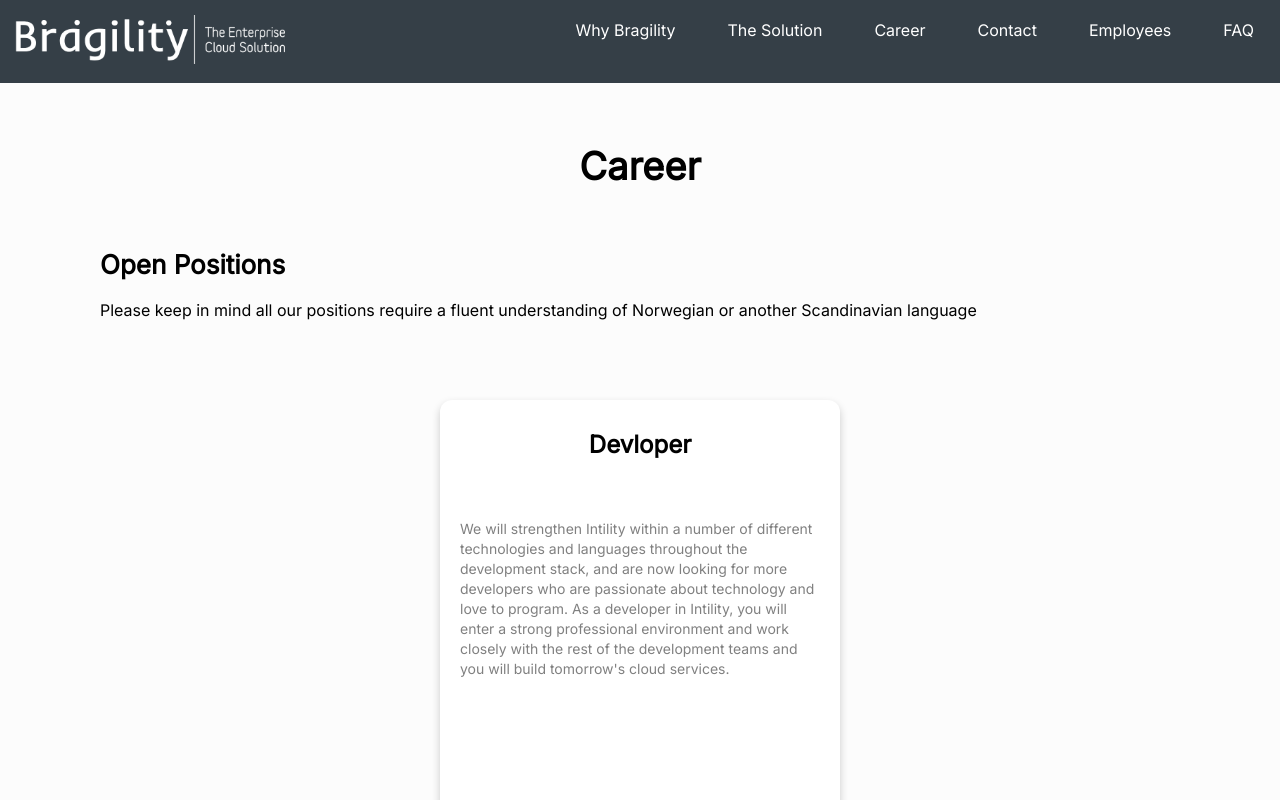
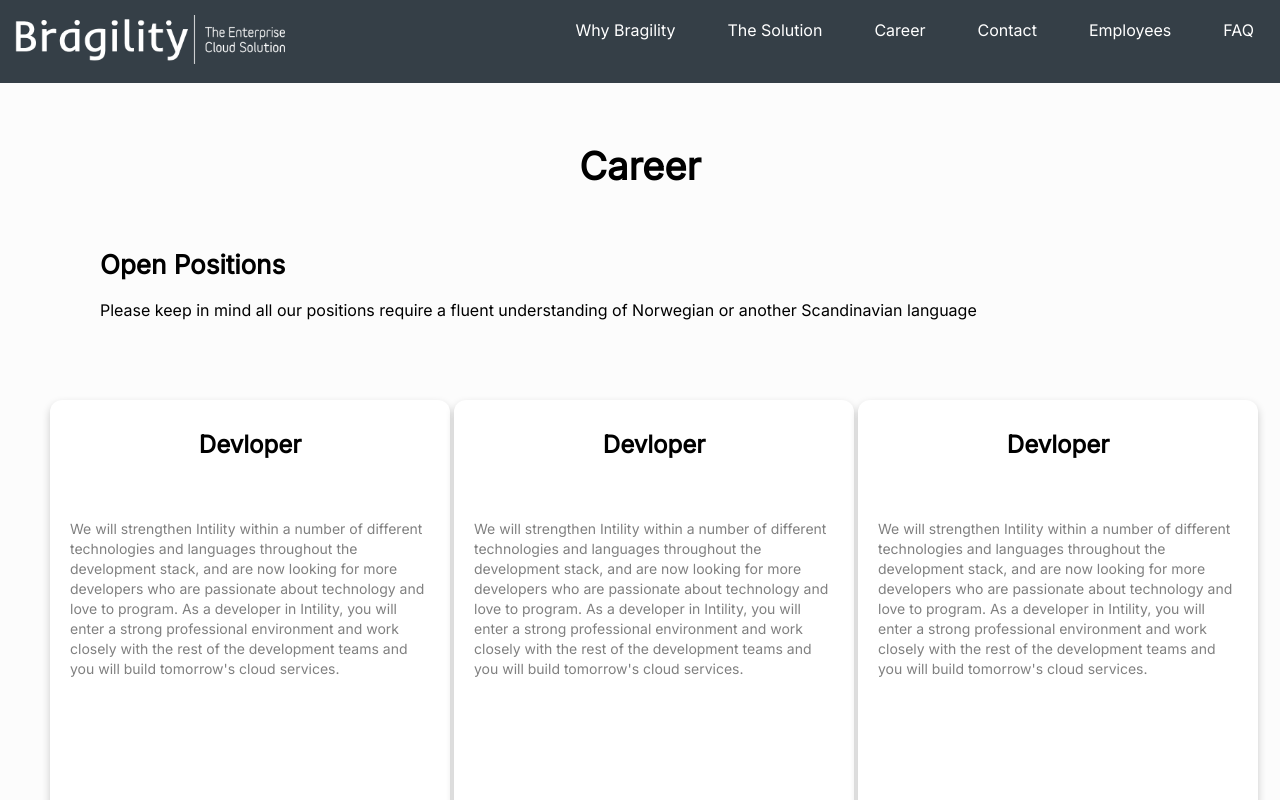
Before and after one commit to EmilAugust/Bragility, a React (Create React App) app in the folder client/: page /career in a window 1280 px wide. Shown: the top 800 px of the page. Built offline with nearby package versions, Linux system fonts and the light colour scheme.

Commit message:
first commit

```diff
--- a/client/src/pages/career/Career.jsx
+++ b/client/src/pages/career/Career.jsx
@@ -27,6 +27,30 @@ function Career() {
               cloud services.
             </p>
           </div>
+          <div className={classes.card}>
+            <h1>Devloper</h1>
+            <p>
+              We will strengthen Intility within a number of different
+              technologies and languages throughout the development stack, and
+              are now looking for more developers who are passionate about
+              technology and love to program. As a developer in Intility, you
+              will enter a strong professional environment and work closely with
+              the rest of the development teams and you will build tomorrow's
+              cloud services.
+            </p>
+          </div>
+          <div className={classes.card}>
+            <h1>Devloper</h1>
+            <p>
+              We will strengthen Intility within a number of different
+              technologies and languages throughout the development stack, and
+              are now looking for more developers who are passionate about
+              technology and love to program. As a developer in Intility, you
+              will enter a strong professional environment and work closely with
+              the rest of the development teams and you will build tomorrow's
+              cloud services.
+            </p>
+          </div>
         </div>
     </div>
   );
```
